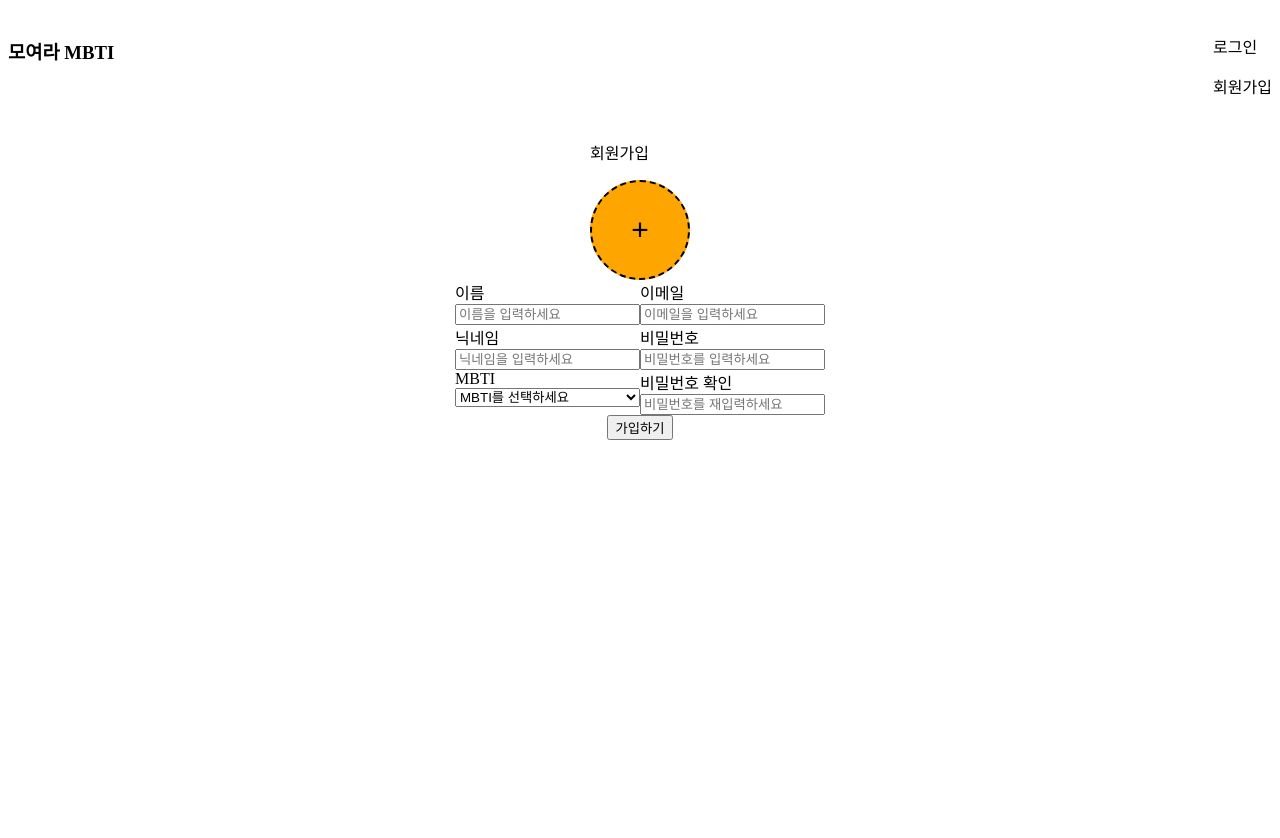
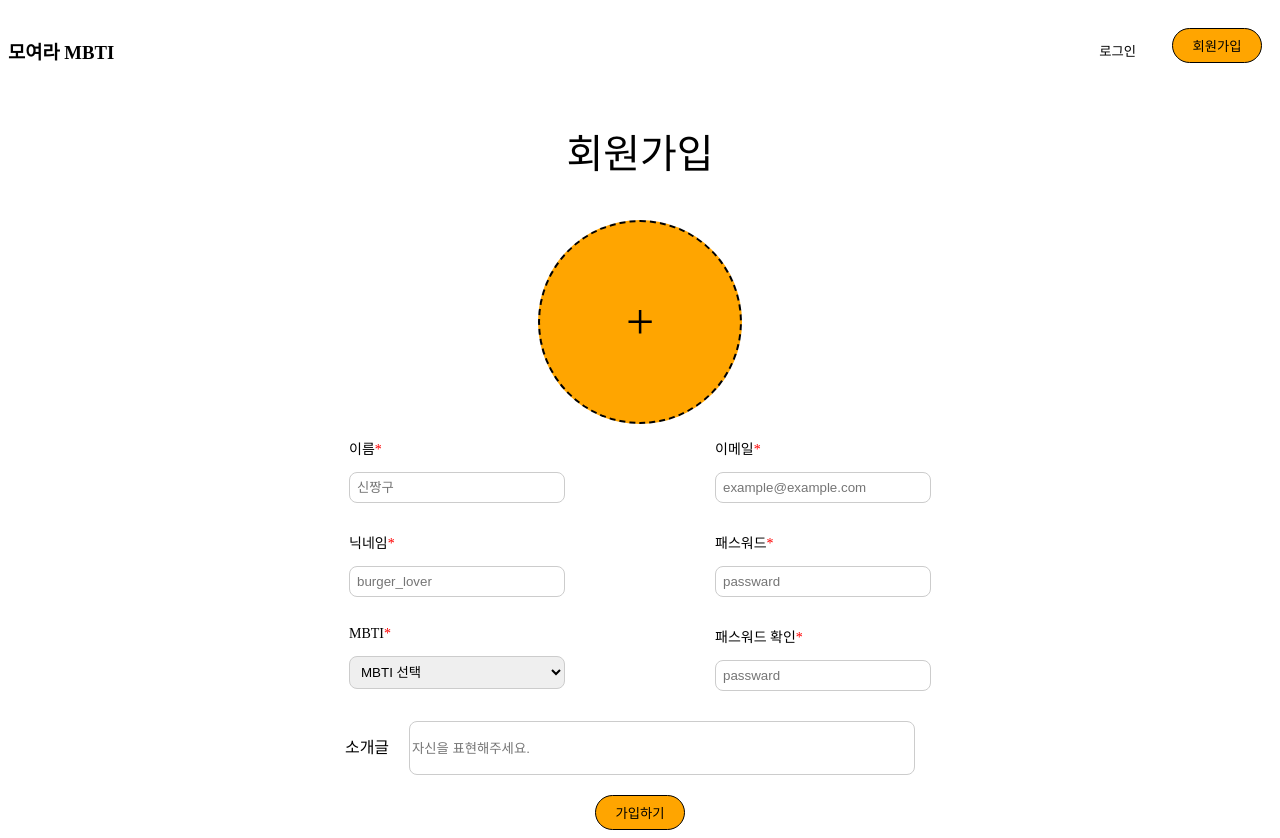
Before and after one commit to cara656513/gatherMBTI, a React (Vite) app: page /signup in a window 1280 px wide. Before the commit the page ends 800 px from the top, so only its background shows below. Built offline with nearby package versions, Linux system fonts and the light colour scheme; no server answers; the database is empty.

Commit message:
signUp 구현

```diff
--- a/package.json
+++ b/package.json
@@ -17,7 +17,6 @@
     "react-router-dom": "^6.28.0",
     "styled-components": "^6.1.13",
     "styled-reset": "^4.5.2"
-
   },
   "devDependencies": {
     "@eslint/js": "^9.13.0",
--- a/src/pages/SignUp.jsx
+++ b/src/pages/SignUp.jsx
@@ -1,50 +1,24 @@
 import React, { useState } from "react";
 import supabase from "../supabase";
-import styled from "styled-components";
-import { useEffect } from "react";
-
-const Container = styled.form`
-  display: flex;
-  flex-direction: column;
-  align-items: center;
-`;
-
-const HeaderStyle = styled.div`
-  display: flex;
-  justify-content: space-between;
-  width: 100%;
-  padding: 10px;
-`
-
-const ImgButton = styled.button`
-  border-radius: 50%;
-  width: 100px;
-  height: 100px;
-  background-color: orange; /* 배경색 설정 */
-  border: 2px dashed black;
-  cursor: pointer;
-  font-size: 30px;
-`
-
-const SignUpInput = styled.div`
-  display: flex;
-  flex-direction: row;
-`
-
-const BasicInfor = styled.div`
-  display: flex;
-  flex-direction: column;
-`
-
-const AccountInfor = styled.div`
-  display: flex;
-  flex-direction: column;
-`
-
-const Inputstyle = styled.label`
-  display: flex;
-  flex-direction: column;
-`
+import {
+  AccountInfor,
+  BasicInfor,
+  Container,
+  HeaderStyle,
+  ImgLabel,
+  InputStyle,
+  LabelStyle,
+  SignUpButton,
+  SignUpInput,
+  SelectStyle,
+  LoginSignUp,
+  LoginButton,
+  SignUpImg,
+  StarText,
+  Introduction,
+  PlusImgInput,
+  PlusImgStyle,
+} from "../styles/SignUpStyles";
 
 const SignUp = () => {
   const [users, setUsers] = useState([]);
@@ -54,17 +28,8 @@ const SignUp = () => {
   const [name, setName] = useState("");
   const [nickName, setNickName] = useState("");
   const [mbti, setMbti] = useState("");
-
-  useEffect(() => {
-    const fetchUsers = async () => {
-      const { data, error } = await supabase.from("users").select("*");
-      if (error) {
-        return alert(error.message);
-      }
-      setUsers(data);
-    }
-    fetchUsers();
-  },[])
+  const [profileImg, setProfileImg] = useState(null);
+  const [profileText, setProfileText] = useState("");
 
   const handleEmailChange = (e) => {
     setEmail(e.target.value);
@@ -85,8 +50,47 @@ const SignUp = () => {
     setMbti(e.target.value);
   };
 
-  const handleSubmit = (e) => {
+  const handleProfileImgChange = (e) => {
+    setProfileImg(e.target.files[0]);
+  };
+
+  const handleProfileTextChange = (e) => {
+    setProfileText(e.target.value);
+  };
+
+  const handleSubmit = async (e) => {
     e.preventDefault();
+    const { data: userData, error: userError } = await supabase.auth.signUp({
+      email,
+      password,
+    });
+    if (userError) {
+      alert(userError.message);
+      return;
+    }
+    setUsers(userData.user);
+
+    const { data, error } = await supabase
+      .from("users")
+      .insert([
+        {
+          name,
+          nickname: nickName,
+          profile_img: profileImg,
+          profile_text: profileText,
+          mbti,
+        },
+      ])
+      .select();
+    if (error) {
+      alert(error.message);
+      return;
+    }
+    setUsers([...users, ...data]);
+
+    const { data: storageData } = supabase.storage
+      .from("avatars")
+      .getPublicUrl("default-profile.jpg");
 
     if (password.length < 8) {
       alert("비밀번호 8자 이상 입력해 주세요.");
@@ -98,7 +102,7 @@ const SignUp = () => {
       return;
     }
 
-    alert("회원가입이 완료되었습니다. 로그인 페이지로 이동합니다.");
+    alert("회원가입이 완료되었습니다.");
 
     setEmail("");
     setPassword("");
@@ -106,47 +110,67 @@ const SignUp = () => {
     setName("");
     setNickName("");
     setMbti("");
-  }
+    setProfileImg(null);
+    setProfileText("");
+  };
 
   return (
     <Container onSubmit={handleSubmit}>
       <HeaderStyle>
         <h3>모여라 MBTI</h3>
-        <div>
-        <p>로그인</p>
+        <LoginSignUp>
+          <LoginButton type="button">로그인</LoginButton>
+          <SignUpButton type="button">회원가입</SignUpButton>
+        </LoginSignUp>
+      </HeaderStyle>
+      <SignUpImg>
         <p>회원가입</p>
-        </div>
-      </HeaderStyle>
-      <div>
-        <p>회원가입</p>
-        <ImgButton>+</ImgButton>
-      </div>
+        <ImgLabel htmlFor="fileInput">
+          {profileImg ? (
+            <PlusImgStyle id="fileInput" src={profileImg} alt="ProfileImg" />
+          ) : (
+            "+"
+          )}
+          <PlusImgInput
+            id="fileInput"
+            type="file"
+            accept="image/*"
+            onChange={handleProfileImgChange}
+          />
+        </ImgLabel>
+      </SignUpImg>
       <SignUpInput>
         <BasicInfor>
-        <Inputstyle>
-          이름
-          <input
+          <LabelStyle>
+            <p>
+              이름<StarText>*</StarText>
+            </p>
+            <InputStyle
               type="text"
               value={name}
-            placeholder={"이름을 입력하세요"}
+              placeholder={"신짱구"}
               onChange={handleNameChange}
               required
             />
-        </Inputstyle>
-        <Inputstyle>
-          닉네임
-          <input
+          </LabelStyle>
+          <LabelStyle>
+            <p>
+              닉네임<StarText>*</StarText>
+            </p>
+            <InputStyle
               type="text"
               value={nickName}
-            placeholder={"닉네임을 입력하세요"}
+              placeholder={"burger_lover"}
               onChange={handleNickNameChange}
               required
             />
-        </Inputstyle>
-        <Inputstyle>
-          MBTI
-          <select value={mbti} onChange={handleMbtiChange} required>
-            <option value="">MBTI를 선택하세요</option>
+          </LabelStyle>
+          <LabelStyle>
+            <p>
+              MBTI<StarText>*</StarText>
+            </p>
+            <SelectStyle value={mbti} onChange={handleMbtiChange} required>
+              <option value="">MBTI 선택</option>
               <option value="ISTJ">ISTJ</option>
               <option value="ISFJ">ISFJ</option>
               <option value="INFJ">INFJ</option>
@@ -163,43 +187,58 @@ const SignUp = () => {
               <option value="ESFJ">ESFJ</option>
               <option value="ENFJ">ENFJ</option>
               <option value="ENTJ">ENTJ</option>
-          </select>
-        </Inputstyle>
+            </SelectStyle>
+          </LabelStyle>
         </BasicInfor>
         <AccountInfor>
-        <Inputstyle>
-          이메일
-          <input
+          <LabelStyle>
+            <p>
+              이메일<StarText>*</StarText>
+            </p>
+            <InputStyle
               type="email"
               value={email}
-            placeholder={"이메일을 입력하세요"}
+              placeholder={"example@example.com"}
               onChange={handleEmailChange}
               required
             />
-        </Inputstyle>
-        <Inputstyle>
-          비밀번호
-          <input
+          </LabelStyle>
+          <LabelStyle>
+            <p>
+              패스워드<StarText>*</StarText>
+            </p>
+            <InputStyle
               type="password"
               value={password}
-            placeholder={"비밀번호를 입력하세요"}
+              placeholder={"passward"}
               onChange={handlePasswordChange}
               required
             />
-        </Inputstyle>
-        <Inputstyle>
-          비밀번호 확인
-          <input
+          </LabelStyle>
+          <LabelStyle>
+            <p>
+              패스워드 확인<StarText>*</StarText>
+            </p>
+            <InputStyle
               type="password"
               value={passWordConfirm}
-            placeholder={"비밀번호를 재입력하세요"}
+              placeholder={"passward"}
               onChange={handlePasswordConfirmChange}
               required
             />
-        </Inputstyle>
+          </LabelStyle>
         </AccountInfor>
       </SignUpInput>
-      <button type="submit">가입하기</button>
+      <label>
+        소개글
+        <Introduction
+          type="text"
+          value={profileText}
+          placeholder={"자신을 표현해주세요."}
+          onChange={handleProfileTextChange}
+        />
+      </label>
+      <SignUpButton>가입하기</SignUpButton>
     </Container>
   );
 };
--- /dev/null
+++ b/src/styles/SignUpStyles.jsx
@@ -0,0 +1,153 @@
+import styled from "styled-components";
+
+export const Container = styled.form`
+  display: flex;
+  flex-direction: column;
+  justify-content: center;
+  align-items: center;
+  min-height: 100vh;
+`;
+
+export const HeaderStyle = styled.div`
+  display: flex;
+  justify-content: space-between;
+  width: 100%;
+  padding: 10px;
+`;
+
+export const LoginSignUp = styled.div`
+  display: flex;
+  gap: 30px;
+  margin: 10px;
+`;
+
+export const SignUpImg = styled.div`
+  display: flex;
+  flex-direction: column;
+  justify-content: center;
+  align-items: center;
+  font-size: 40px;
+  margin: -10px;
+`;
+
+export const ImgLabel = styled.label`
+  display: flex;
+  justify-content: center;
+  align-items: center;
+  border-radius: 50%;
+  width: 200px;
+  height: 200px;
+  background-color: orange;
+  border: 2px dashed black;
+  cursor: pointer;
+  font-size: 50px;
+  overflow: hidden;
+
+  &:hover {
+    background-color: #ffb300;
+  }
+`;
+
+export const PlusImgStyle = styled.img`
+  width: 200px;
+  height: 200px;
+  border-radius: '50%',
+  object-fit: 'cover',
+`;
+
+export const PlusImgInput = styled.input`
+  display: none;
+`;
+
+export const SignUpInput = styled.div`
+  display: flex;
+  flex-direction: row;
+  gap: 150px;
+  margin: 10px;
+`;
+
+export const BasicInfor = styled.div`
+  display: flex;
+  flex-direction: column;
+  gap: 15px;
+`;
+
+export const AccountInfor = styled.div`
+  display: flex;
+  flex-direction: column;
+  gap: 15px;
+`;
+
+export const LabelStyle = styled.label`
+  display: flex;
+  flex-direction: column;
+  font-size: 14px;
+`;
+
+export const InputStyle = styled.input`
+  border-radius: 8px;
+  width: 200px;
+  padding: 7px;
+  border: 1px solid #ccc;
+  transition: border-color 0.3s;
+
+  &:focus {
+    border-color: orange;
+    outline: none;
+  }
+`;
+
+export const SelectStyle = styled.select`
+  border-radius: 8px;
+  padding: 7px;
+  border: 1px solid #ccc;
+  transition: border-color 0.3s;
+
+  &:focus {
+    border-color: orange;
+    outline: none;
+  }
+`;
+
+export const Introduction = styled.input`
+  width: 500px;
+  height: 50px;
+  border-radius: 8px;
+  margin: 20px;
+  border: 1px solid #ccc;
+  transition: border-color 0.3s;
+
+  &:focus {
+    border-color: orange;
+    outline: none;
+  }
+`;
+
+export const SignUpButton = styled.button`
+  background-color: orange;
+  border-radius: 20px;
+  height: 35px;
+  width: 90px;
+  border: 1px solid black;
+  cursor: pointer;
+  transition: background-color 0.3s;
+
+  &:hover {
+    background-color: #ffb300;
+  }
+`;
+
+export const LoginButton = styled.button`
+  background-color: transparent;
+  border: none;
+  cursor: pointer;
+  transition: background-color 0.3s;
+
+  &:hover {
+    background-color: #ffb300;
+  }
+`;
+
+export const StarText = styled.span`
+  color: red;
+`;
```
Also changed, not shown: 1 other file (tests, documents, lock files or other folders). Lines whose indentation alone changed are shown as unchanged.
